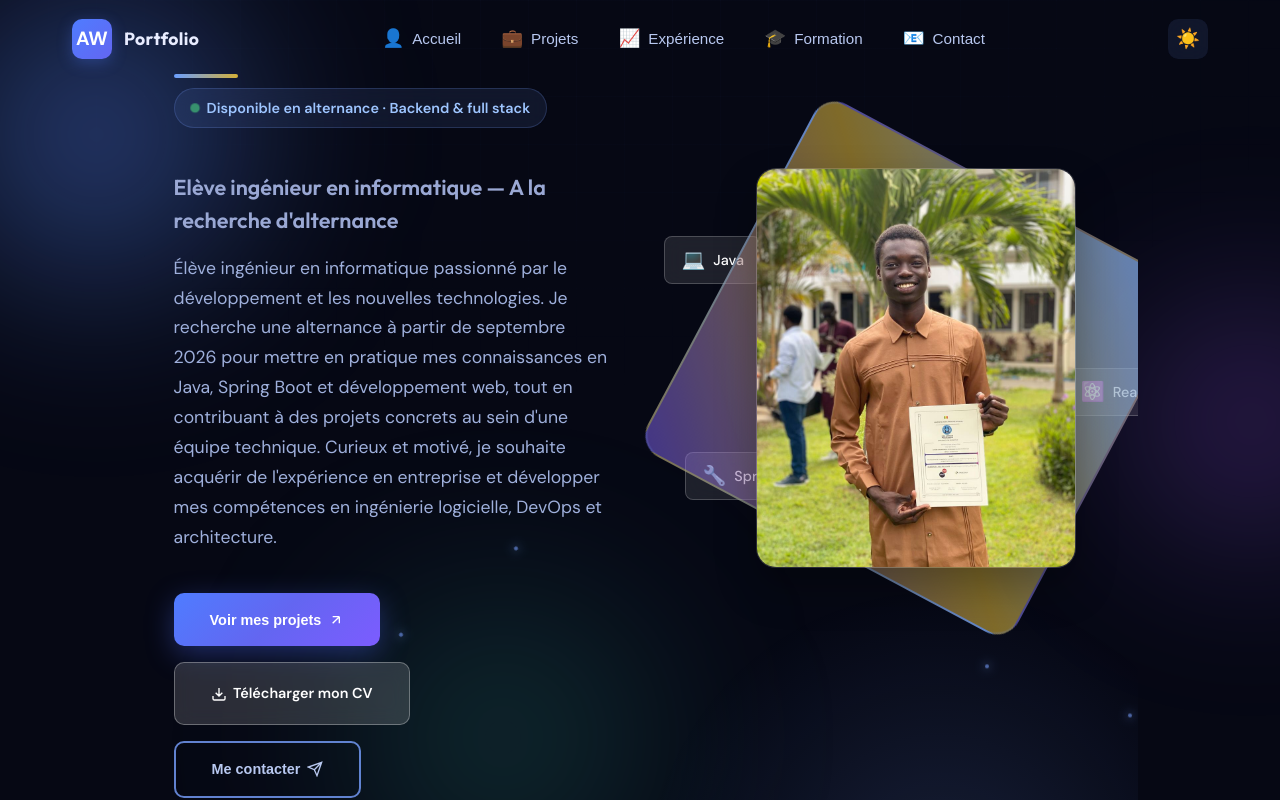
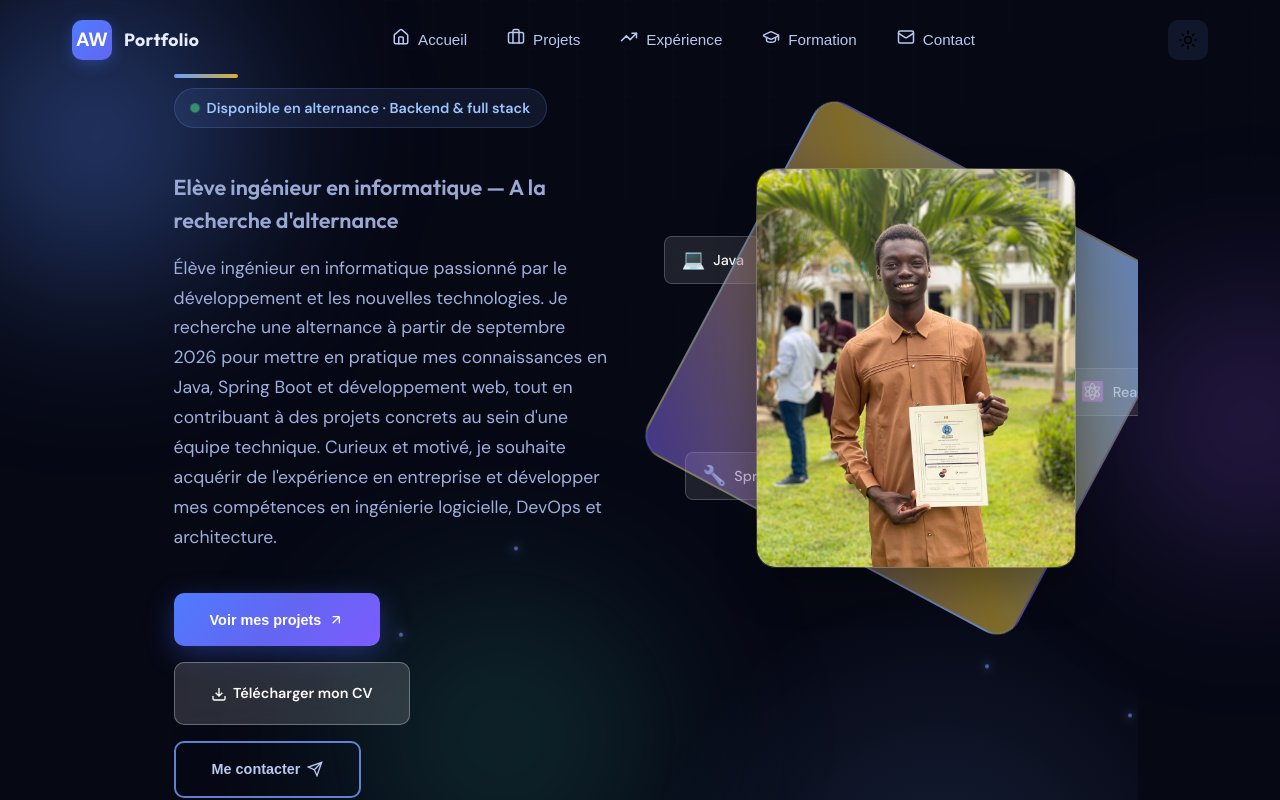
Before and after one commit to amarwade/portfolio-frontend, a React (Create React App) app: page / in a window 1280 px wide. Shown: the top 800 px of the page. Built offline with nearby package versions, Linux system fonts and the light colour scheme; no server answers.

Commit message:
Replace emojis with Lucide React icons in Navigation

```diff
--- a/src/components/Navigation.js
+++ b/src/components/Navigation.js
@@ -1,4 +1,5 @@
 import { useState, useEffect } from 'react';
+import { Home, Briefcase, TrendingUp, GraduationCap, Mail, Sun, Moon } from 'lucide-react';
 import './Navigation.css';
 
 function Navigation() {
@@ -40,12 +41,11 @@ function Navigation() {
   };
 
   const navItems = [
-
-    { id: 'about', label: 'Accueil', icon: '👤' },
-    { id: 'projects', label: 'Projets', icon: '💼' },
-    { id: 'experience', label: 'Expérience', icon: '📈' },
-    { id: 'formation', label: 'Formation', icon: '🎓' },
-    { id: 'contact', label: 'Contact', icon: '📧' }
+    { id: 'about', label: 'Accueil', Icon: Home },
+    { id: 'projects', label: 'Projets', Icon: Briefcase },
+    { id: 'experience', label: 'Expérience', Icon: TrendingUp },
+    { id: 'formation', label: 'Formation', Icon: GraduationCap },
+    { id: 'contact', label: 'Contact', Icon: Mail }
   ];
 
   return (
@@ -65,7 +65,7 @@ function Navigation() {
                     className="nav-link"
                     onClick={() => scrollToSection(item.id)}
                   >
-                    <span className="nav-icon">{item.icon}</span>
+                    <span className="nav-icon"><item.Icon size={18} /></span>
                     <span className="nav-label">{item.label}</span>
                   </button>
                 </li>
@@ -82,7 +82,7 @@ function Navigation() {
               aria-pressed={theme === 'light'}
               title={theme === 'dark' ? 'Thème clair' : 'Thème sombre'}
             >
-              {theme === 'dark' ? '☀️' : '🌙'}
+              {theme === 'dark' ? <Sun size={20} /> : <Moon size={20} />}
             </button>
             <button
               className="mobile-menu-toggle"
```
